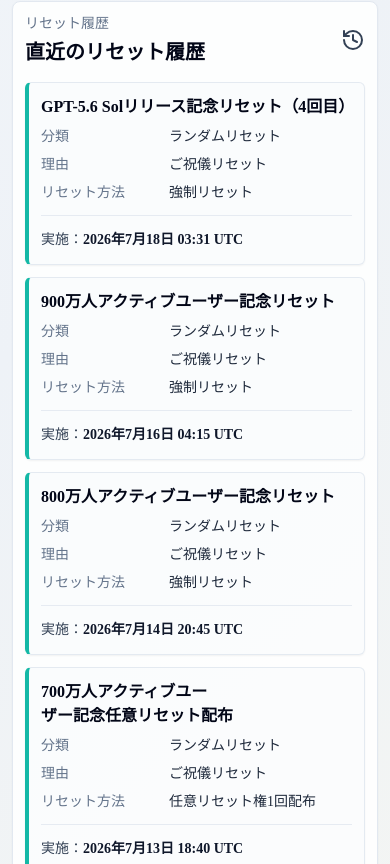
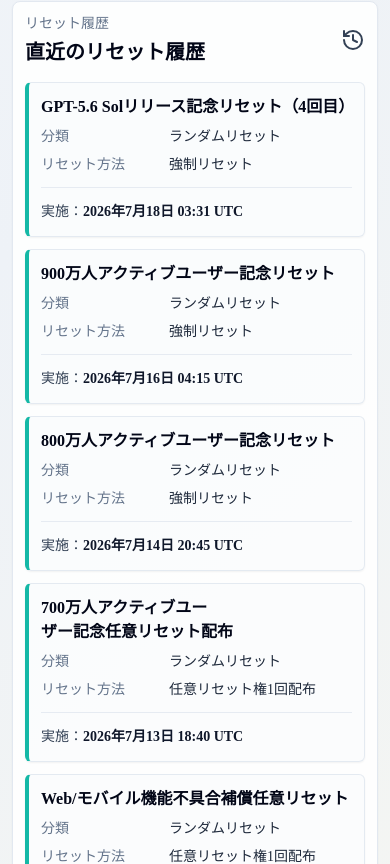
Before and after one commit to gussuri/codex-reset-observatory, a Next.js app: page / in a window 390 px wide. Shown: the part 1560-2424 px from the top of the page. Built offline with nearby package versions, Linux system fonts and the light colour scheme; no server answers.

Commit message:
Hide reset reason on mobile radar details

```diff
--- a/components/RadarDashboard.tsx
+++ b/components/RadarDashboard.tsx
@@ -375,6 +375,7 @@ export function RadarDashboard({
                       locale={locale}
                       compact
                       hideScopeOnMobile={item.scope === "全有料プラン"}
+                      hideReasonOnMobile
                       hideNoticeToExecutionOnMobile
                       hideNoteOnMobile
                       showScope
--- a/components/ResetHistoryDetails.tsx
+++ b/components/ResetHistoryDetails.tsx
@@ -9,6 +9,7 @@ type ResetHistoryDetailsProps = {
   compact?: boolean;
   showScope?: boolean;
   hideScopeOnMobile?: boolean;
+  hideReasonOnMobile?: boolean;
   hideNoticeToExecutionOnMobile?: boolean;
   hideNoteOnMobile?: boolean;
 };
@@ -19,6 +20,7 @@ export function ResetHistoryDetails({
   compact = false,
   showScope = true,
   hideScopeOnMobile = false,
+  hideReasonOnMobile = false,
   hideNoticeToExecutionOnMobile = false,
   hideNoteOnMobile = false,
 }: ResetHistoryDetailsProps) {
@@ -50,6 +52,7 @@ export function ResetHistoryDetails({
           <div
             className={`grid grid-cols-[7.5rem_1fr] gap-2 ${
               (hideScopeOnMobile && label === translateUI("scope", locale)) ||
+              (hideReasonOnMobile && label === translateUI("historyReasonType", locale)) ||
               (hideNoticeToExecutionOnMobile &&
                 label === translateUI("historyNoticeToExecution", locale))
                 ? "hidden sm:grid"
```
